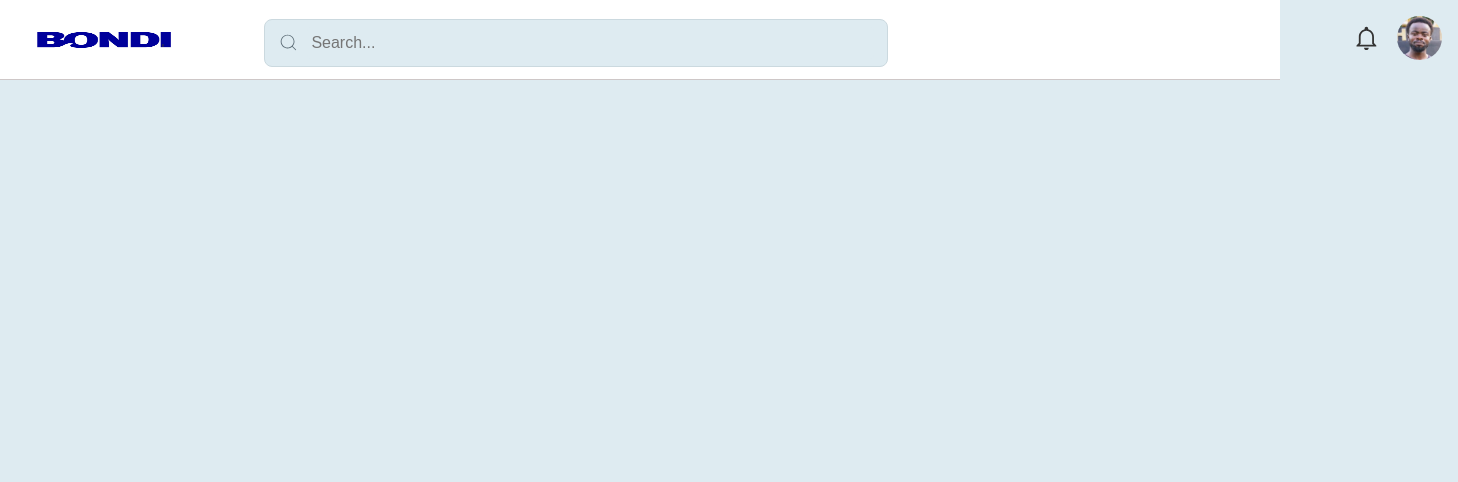
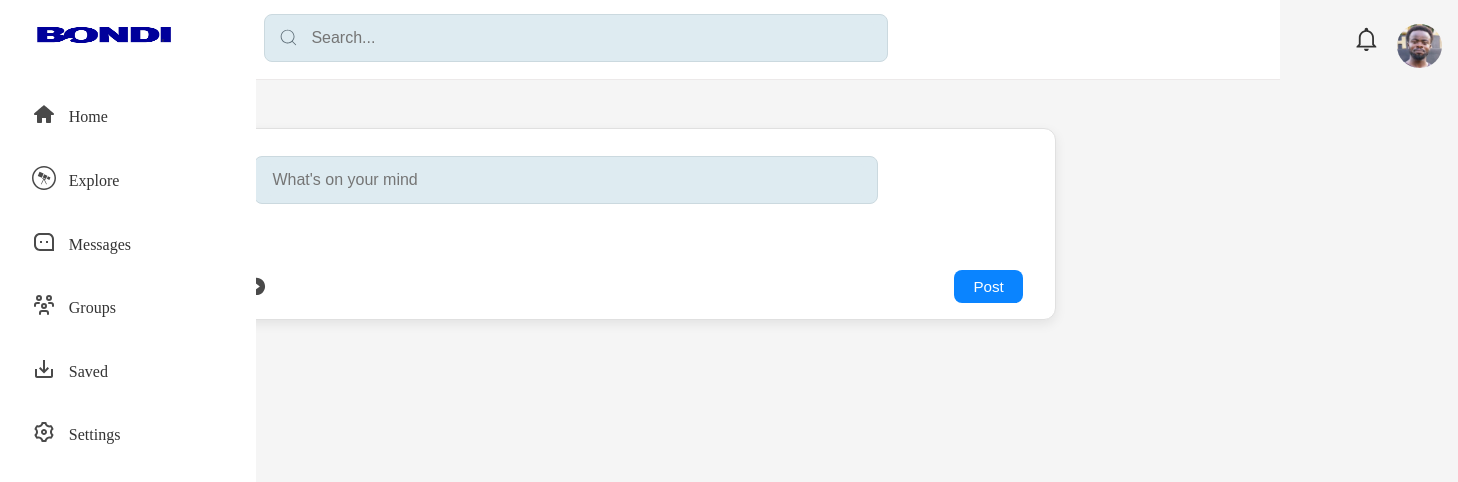
Before and after one commit to asamoah953/bondi_social_media, a React (Vite) app in the folder bondi/: page / in a window 1280 px wide. Shown: the top 482 px of the page, 1458 px wide, since content can reach past the window. Built offline with nearby package versions, Linux system fonts and the light colour scheme.

Commit message:
finished with both app bar and side bar

```diff
--- a/bondi/src/App.jsx
+++ b/bondi/src/App.jsx
@@ -1,12 +1,26 @@
-import { Router, Routes, Route } from 'react-router-dom';
+import { Routes, Route } from 'react-router-dom';
 import AppLayOut from './applicationLayout/appLayout';
 import AuthLayOut from './applicationLayout/authLayout';
 import SignUp from './pages/signUp';
 import LogIn from './pages/login';
 import Home from './pages/home';
-import SideBar from './components/sidebar';
+import UserHome from './pages/userHome';
+
+
+
+
+
+
 
 function App() {
+
+  // let userPostContainer = [
+  //   {
+  //     key:1
+  //   },
+  // ]
+
+
 
   return (
 
@@ -14,15 +28,14 @@ function App() {
       <Routes>
 
         <Route element={<AuthLayOut />}>
-          <Route path='/home' element={ <Home/> }/>
-          <Route path='/signup' element={ <SignUp /> }/>
-          <Route path='login' element={ <LogIn /> }/>
+          <Route path='/home' element={<Home />} />
+          <Route path='/signup' element={<SignUp />} />
+          <Route path='login' element={<LogIn />} />
 
         </Route>
 
-        <Route element={ <AppLayOut />}>
-        <Route path='/' element={ <SideBar/>} />
-
+        <Route element={<AppLayOut />}>
+        <Route path='/' element={ <UserHome />} />
         </Route>
       </Routes>
 
--- a/bondi/src/applicationLayout/appLayout.jsx
+++ b/bondi/src/applicationLayout/appLayout.jsx
@@ -1,13 +1,32 @@
 import '../css/appLayOut.css';
 import { Outlet } from 'react-router-dom';
 import AppBar from '../components/appBar';
+import SideBar from '../components/sidebar';
+import { TiHome } from "react-icons/ti";
+import { FaWpexplorer } from "react-icons/fa6";
+import { RiMessage3Line } from "react-icons/ri";
+import { TbUsersGroup } from "react-icons/tb";
+import { MdSaveAlt } from "react-icons/md";
+import { RiSettings3Line } from "react-icons/ri";
 
 
 function AppLayOut() {
+
+    //items in the dashboard container
+    const dashBoardData = [
+        { name: "Home", key: 1, icon: <TiHome /> },
+        { name: "Explore", key: 2, icon: <FaWpexplorer /> },
+        { name: "Messages", key: 3, icon: <RiMessage3Line /> },
+        { name: "Groups", key: 4, icon: <TbUsersGroup /> },
+        { name: "Saved", key: 5, icon: <MdSaveAlt /> },
+        { name: "Settings", key: 6, icon: <RiSettings3Line /> }
+
+    ];
     return (
         <div className="application-container">
 
             <AppBar />
+            <SideBar dashBoardData={dashBoardData}/>
 
             <Outlet />
 
--- /dev/null
+++ b/bondi/src/components/postmedia.jsx
@@ -0,0 +1,22 @@
+import { FaImages } from "react-icons/fa";
+import { MdOutlinePlayCircleFilled } from "react-icons/md";
+
+
+
+function PostMedia(){
+    return(
+        <div className="media-container">
+            <div className="media-icons">
+                <FaImages />
+                < MdOutlinePlayCircleFilled/>
+
+            </div>
+
+            <button type="submit" className="post-btn ">Post</button>
+
+        </div>
+    )
+}
+
+
+export default PostMedia;
--- a/bondi/src/components/sidebar.jsx
+++ b/bondi/src/components/sidebar.jsx
@@ -1,11 +1,24 @@
-function SideBar() {
+import '../css/sideBar.css';
+
+
+function SideBar({ dashBoardData }) {
     return (
 
-
-      <div className="side-bar">
+        <div className="side-bar">
+            {dashBoardData.length > 0 &&
+                dashBoardData.map((info) => (
+                    <div className="dashboard-item" key={info.key}>
+                        <div className="dashboard-icon">{info.icon}</div>
+                        <div className="dashboard-name">{info.name}</div>
+                    </div>
+                ))
+            }
 
 
-      </div>
+
+
+        </div>
+
     )
 }
 
--- /dev/null
+++ b/bondi/src/components/userPostsContainer.jsx
@@ -0,0 +1,31 @@
+import UserImage from '../assets/clinton.png';
+import PostMedia from './postmedia';
+
+function UserPostContainer() {
+    return (
+
+        <>
+            <div className='home'>
+            <div className="user-image">
+                <img src={UserImage} alt="profile" />
+            </div>
+            <div className="search-bar">
+                <input
+                    type="text"
+                    className="search-input"
+                    placeholder="What's on your mind"
+                />
+            </div>
+            </div>
+
+            <PostMedia />
+
+
+        </>
+
+
+    )
+}
+
+
+export default UserPostContainer;
--- a/bondi/src/css/appBar.css
+++ b/bondi/src/css/appBar.css
@@ -6,8 +6,11 @@
   justify-content:space-between;
   padding: 0 1.5rem;            /* prevents content from touching edges */
   box-sizing: border-box;       /* prevents overlap from padding */
-  border-bottom: 1px solid rgb(206, 199, 199);
+  border-bottom: 1px solid rgb(236, 233, 233);
   background-color: #FFFFFF;
+  position: fixed;
+  top: 0;
+  left: 0;
 }
 
 
--- /dev/null
+++ b/bondi/src/css/sideBar.css
@@ -0,0 +1,44 @@
+.side-bar {
+    width: 16rem;
+    height: 110vh;
+    display: flex;
+    flex-direction: column;
+    /* justify-content:; */
+    gap: .5rem;
+    background-color: #FFFFFF;
+    padding: 1rem;
+    padding-top: 2.6rem;
+    position: fixed;
+    margin-top: 41rem;
+    left: 0;
+}
+
+
+.dashboard-item {
+  display: flex;
+  align-items: center;
+  gap: 0.8rem;
+  padding: 0.8rem 1rem;
+  background-color: #FFFFFF;
+  border-radius: 8px;
+  cursor: pointer;
+  transition: all 0.2s ease;
+}
+
+.dashboard-item:hover {
+  background-color: #e1e8ed;
+  transform: translateY(-2px);
+}
+
+/* ICON */
+.dashboard-icon {
+  font-size: 1.5rem;
+  color: #4a4a4a;
+}
+
+/* NAME */
+.dashboard-name {
+  font-size: 1rem;
+  font-weight: 500;
+  color: #333;
+}
--- /dev/null
+++ b/bondi/src/css/userHome.css
@@ -0,0 +1,115 @@
+.user-post-container {
+    width: 55rem;
+    height: 12rem;
+    border: 1px solid #E0E0E0;
+    /* softer professional border */
+    display: flex;
+    padding: 1rem;
+    flex-direction: column;
+    gap: 4.3rem;
+    margin-top: 8rem;
+    margin-left: -3rem;
+    background: #FFFFFF;
+    /* clean background */
+    border-radius: 12px;
+    /* smooth corners */
+    box-shadow: 0 4px 12px rgba(0, 0, 0, 0.08);
+    /* subtle professional shadow */
+    box-sizing: border-box;
+}
+
+
+
+.search-bar {
+    width: 100%;
+    max-width: 39rem;
+    height: 3rem;
+    background-color: #DEEBF1;
+    border-radius: 8px;
+    /* clean rounded edges */
+    display: flex;
+    align-items: center;
+    gap: 0.5rem;
+    padding: 0 0.8rem;
+    /* box-shadow: 0 2px 6px rgba(0, 0, 0, 0.15);  */
+    box-sizing: border-box;
+    margin-top: 0.7rem;
+    border: 1px solid #cbd9df;
+    /* subtle sharp edge */
+}
+
+.search-input {
+    flex: 1;
+    width: 40rem;
+    height: 70%;
+    border: none;
+    outline: none;
+    font-size: 1rem;
+    background-color: #DEEBF1;
+    padding-left: 0.3rem;
+    border-radius: 4px;
+    font-weight: 500;
+}
+
+
+.user-image {
+    height: 2.8rem;
+    width: 2.8rem;
+    border-radius: 50%;
+    overflow: hidden;
+    margin-top: .8rem;
+}
+
+.user-image img {
+    width: 100%;
+    height: 100%;
+    object-fit: cover;
+}
+
+.home {
+    display: flex;
+    flex-direction: row;
+    gap: 1rem;
+}
+
+/* media  on userpostcontainer*/
+.media-container {
+    display: flex;
+    flex-direction: row;
+    justify-content: space-between;
+    align-items: center;
+    margin-top: -1rem;
+    padding: 0.8rem 1rem;
+    border-radius: 10px;
+}
+
+/* ICONS */
+.media-icons {
+    display: flex;
+    flex-direction: row;
+    gap: 1rem;
+    cursor: pointer;
+    font-size: 1.3rem;
+    color: #4A4A4A;
+    transition: 0.2s ease;
+
+
+}
+
+
+/* BUTTON */
+.post-btn {
+    padding: 0.5rem 1.2rem;
+    background: #0A84FF;
+    color: #fff;
+    border: none;
+    border-radius: 8px;
+    font-size: 0.95rem;
+    font-weight: 500;
+    cursor: pointer;
+    transition: 0.2s ease;
+}
+
+.post-btn:hover {
+    background: #006FE6;
+}
--- a/bondi/src/index.css
+++ b/bondi/src/index.css
@@ -5,10 +5,14 @@
 }
 
 body {
-    background-color: rgb(222, 235, 241);
+    background-color: whitesmoke;
+    display: flex;
+    justify-content: center;
 }
 
 a {
     text-decoration: none;
     color: inherit;
 }
+
+/* rgb(222, 235, 241) */
--- /dev/null
+++ b/bondi/src/pages/userHome.jsx
@@ -0,0 +1,15 @@
+import '../css/userHome.css';
+import UserPostContainer from '../components/userPostsContainer';
+
+
+function UserHome(){
+    return(
+            <div className='user-post-container'>
+                <UserPostContainer />
+            </div>
+
+    )
+}
+
+
+export default UserHome;
```
